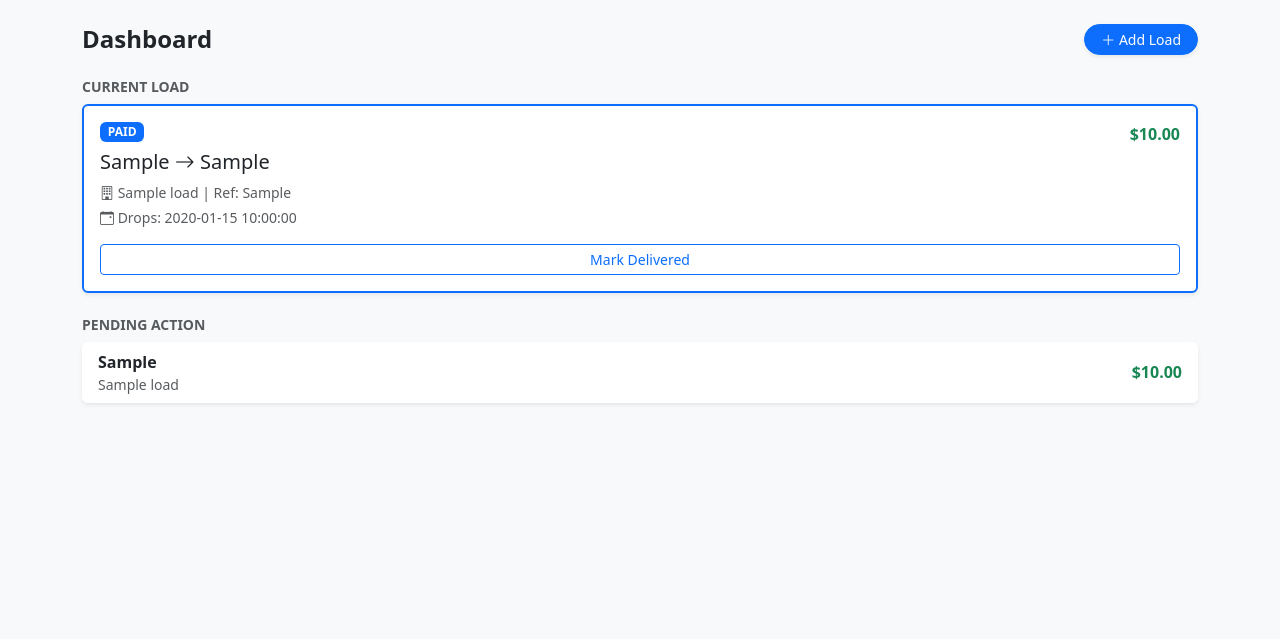
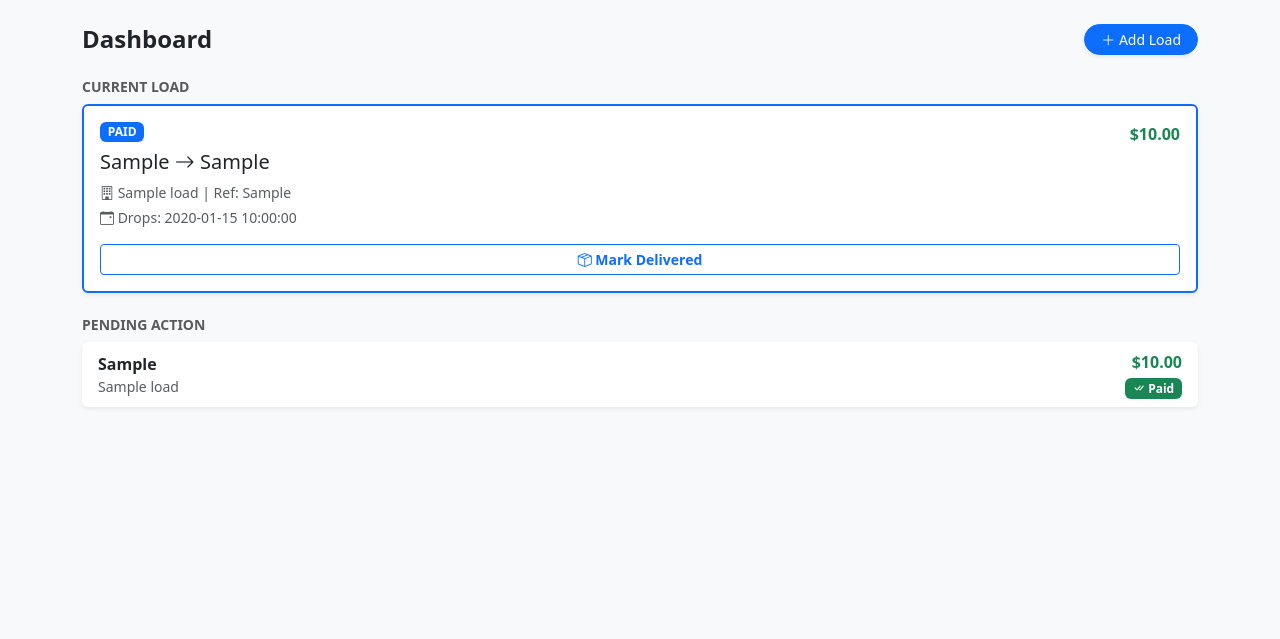
Before and after one commit to Fahmula/loadpilot, a FastAPI app: template templates/dashboard.html in a window 1280 px wide. Shown: the top 639 px of the page. Run offline with FastAPI, Linux system fonts and the light colour scheme; the template is opened without the code that fills it: most values are stand-ins (such as "Sample title", 1, 10 or a date in 2020); some libraries are stand-ins or nearby versions.

Commit message:
feat: add load status update functionality via HTMX
Implemented a new endpoint [`update_load_status`](routers/views.py:104) to handle
asynchronous load status transitions (Delivered, Invoiced, Paid) and
updated [`templates/dashboard.html`](templates/dashboard.html:29) with HTMX
triggers to enable real-time dashboard updates.

- Added `POST /update-load-status/{load_id}/{new_status}` to [`routers/views.py`](routers/views.py:104)
- Updated "Mark Delivered" button with `hx-post` and confirmation
- Replaced static badges with interactive "Invoice Load" and "Mark Paid"
  buttons in the dashboard
- Integrated `HX-Refresh` headers for seamless page reloads after updates

```diff
--- a/templates/dashboard.html
+++ b/templates/dashboard.html
@@ -26,7 +26,11 @@
                 <i class="bi bi-calendar-event"></i> Drops: {{ load.delivery_date }}
             </p>
             <div class="d-grid">
-                <button class="btn btn-outline-primary btn-sm">Mark Delivered</button>
+                <button hx-post="/update-load-status/{{ load.id }}/Delivered"
+                        hx-confirm="Did you drop this load?"
+                        class="btn btn-outline-primary btn-sm fw-bold">
+                    <i class="bi bi-box-seam"></i> Mark Delivered
+                </button>
             </div>
         </div>
     </div>
@@ -53,10 +57,23 @@
                 </div>
                 <div class="text-end">
                     <div class="fw-bold text-success">${{ "{:,.2f}".format(load.rate_amount) }}</div>
+
                     {% if load.status == 'Delivered' %}
-                        <span class="badge bg-warning text-dark">Need to Invoice</span>
+                        <!-- For now, this just changes the status. In the next step, we will make this generate the PDF! -->
+                        <button hx-post="/update-load-status/{{ load.id }}/Invoiced"
+                                class="btn btn-sm btn-warning mt-1 fw-bold" style="font-size: 0.75rem;">
+                            <i class="bi bi-receipt"></i> Invoice Load
+                        </button>
+
                     {% elif load.status == 'Invoiced' %}
-                        <span class="badge bg-info text-dark">Waiting on Pay</span>
+                        <button hx-post="/update-load-status/{{ load.id }}/Paid"
+                                hx-confirm="Did the money hit the bank?"
+                                class="btn btn-sm btn-info mt-1 fw-bold" style="font-size: 0.75rem;">
+                            <i class="bi bi-cash-coin"></i> Mark Paid
+                        </button>
+
+                    {% elif load.status == 'Paid' %}
+                         <span class="badge bg-success mt-1"><i class="bi bi-check-all"></i> Paid</span>
                     {% endif %}
                 </div>
             </div>
```
Also changed, not shown: routers/views.py (+18 -0 lines).
